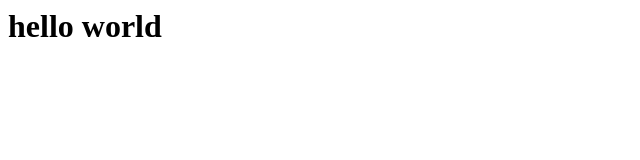
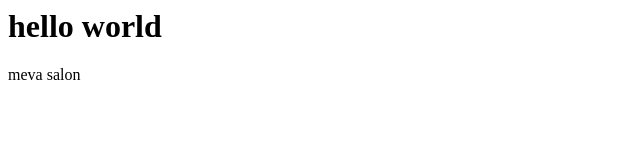
Before and after one commit to fendy132us/wpu-git-test2, a plain HTML site: page index.html in a window 1280 px wide. Shown: the full height of the page, 0-640 px from the left. Drawn offline with Linux system fonts and the light colour scheme.

Commit message:
menambahkan paragraf

```diff
--- a/index.html
+++ b/index.html
@@ -4,5 +4,6 @@
     </head>
     <body>
       <h1>hello world</h1>
+      <p>meva salon</p>
     </body>
 </html>
```
